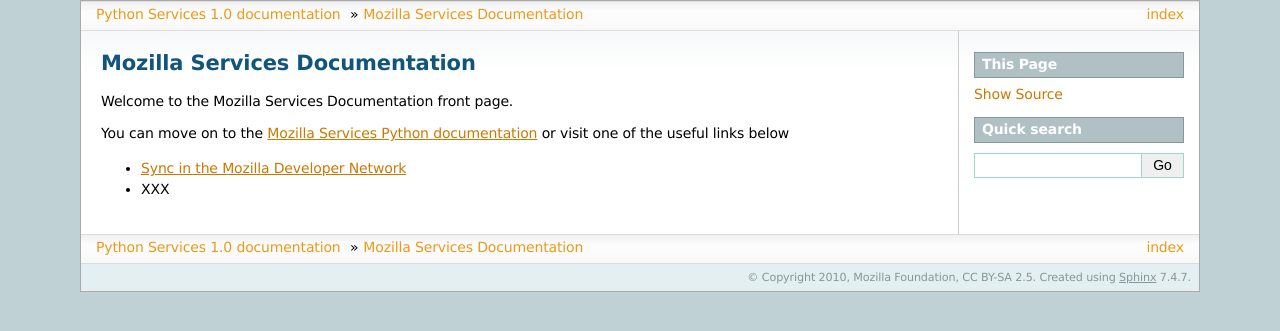
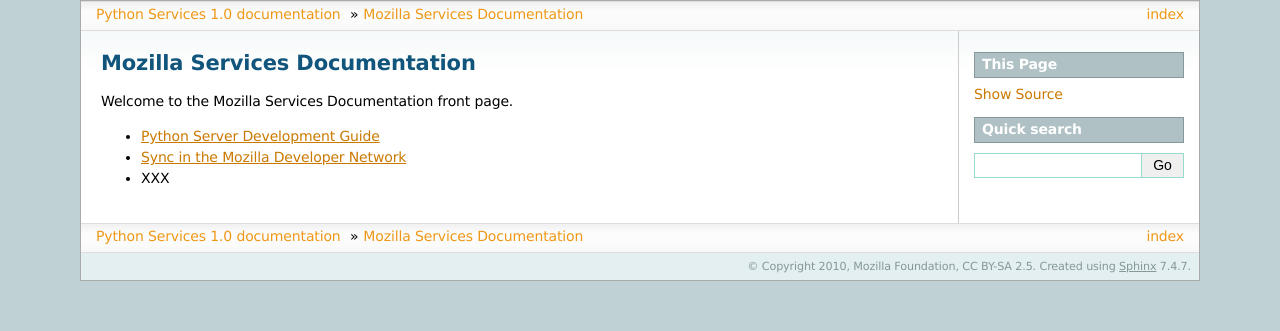
Before and after one commit to mozilla-services/docs, a Sphinx documentation site: the page built from source/index.rst, in a window 1280 px wide. Shown: the top 331 px of the page. Built offline with Sphinx 7.4.7, drawn with Linux system fonts in a browser that asks for light colours.

Commit message:
Move the Python Server Dev Guide to the server-devguide subdir
--HG--
rename : source/code.rst => source/server-devguide/code.rst
rename : source/configuration.rst => source/server-devguide/configuration.rst
rename : source/glossary.rst => source/server-devguide/glossary.rst
rename : source/guidelines.rst => source/server-devguide/guidelines.rst
rename : source/devindex.rst => source/server-devguide/index.rst
rename : source/overview.rst => source/server-devguide/overview.rst
rename : source/profiling.rst => source/server-devguide/profiling.rst
rename : source/release.rst => source/server-devguide/release.rst
rename : source/setup.rst => source/server-devguide/setup.rst
rename : source/tests.rst => source/server-devguide/tests.rst
rename : source/working.rst => source/server-devguide/working.rst

```diff
--- a/source/index.rst
+++ b/source/index.rst
@@ -4,9 +4,6 @@
 
 Welcome to the Mozilla Services Documentation front page.
 
-You can move on to the :ref:`devguide` or visit one of
-the useful links below
-
-
+- :doc:`server-devguide/index`
 - `Sync in the Mozilla Developer Network <https://developer.mozilla.org/en/Firefox_Sync>`_
 - XXX
--- a/source/devindex.rst
+++ b/source/server-devguide/index.rst
@@ -1,8 +1,8 @@
 .. _devguide:
 
-=====================================
-Mozilla Services Python documentation
-=====================================
+===============================
+Python Server Development Guide
+===============================
 
 
 This documentation is aimed at developers that want to work with an existing
```
Also changed, not shown: source/server-devguide/code.rst (renamed from source/code.rst), source/server-devguide/configuration.rst (renamed from source/configuration.rst), source/server-devguide/glossary.rst (renamed from source/glossary.rst), source/server-devguide/guidelines.rst (renamed from source/guidelines.rst), source/server-devguide/overview.rst (renamed from source/overview.rst), source/server-devguide/profiling.rst (renamed from source/profiling.rst), source/server-devguide/release.rst (renamed from source/release.rst), source/server-devguide/setup.rst (renamed from source/setup.rst), source/server-devguide/tests.rst (renamed from source/tests.rst), source/server-devguide/working.rst (renamed from source/working.rst).
